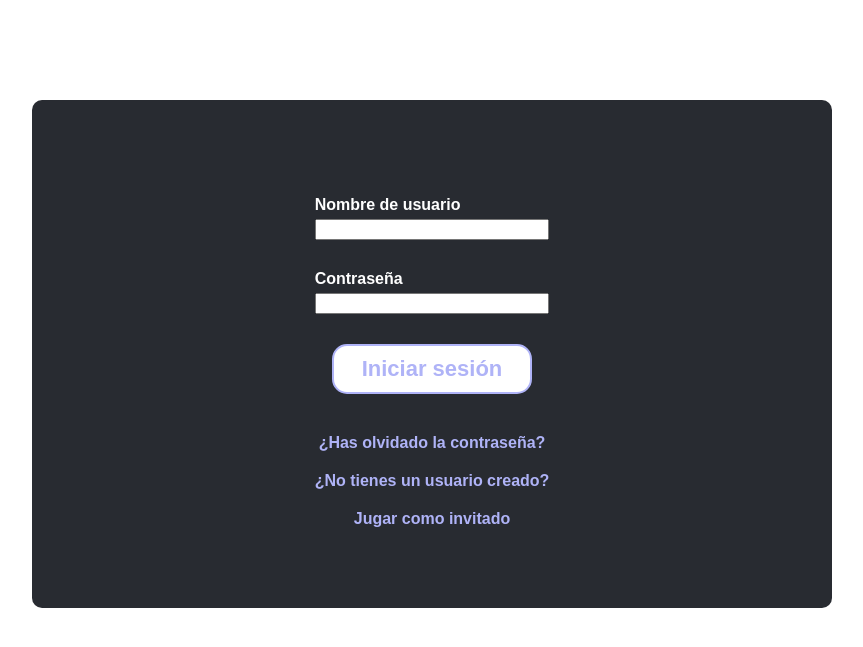
After one commit to Ihernande22/Proyecto2_DAW, a PHP site: page /login.html in a window 1280 px wide. The commit adds this page. Shown: the top 647 px of the page, without its empty margins (208-1071 px from the left). Run offline with PHP 8.4, Linux system fonts and the light colour scheme.

Commit message:
interfaz login casi

```diff
--- a/statrivals-app/css/index.css
+++ b/statrivals-app/css/index.css
@@ -416,6 +416,7 @@ h1 {
 
 .principal button {
     margin-bottom: 30px;
+    margin-top: -20px;
     background-color: var(--color-secundario);
     color: var(--color-principal);
     font-weight: bold;
@@ -447,7 +448,7 @@ h1 {
 
 /* Boton de volver atras */
 #volverAtras {
-    max-width: 100px;
+    max-width: 80px;
     padding-top: 50px;
     margin: auto;
 }
--- /dev/null
+++ b/statrivals-app/css/login.css
@@ -0,0 +1,50 @@
+@import 'index.css';
+
+#ContenedorFormLogin {
+    background-color: var(--color-secundario);
+    max-width: 800px;
+    width: 100%;
+    border-radius: 10px;
+    padding: 80px;
+    margin: auto;
+    margin-top: 100px;
+    display: flex;
+    justify-content: center;
+    text-align: center;
+}
+
+#ContenedorFormLogin p {
+    text-align: left;
+    color: white;
+    font-weight: bold;
+    font-family: sans-serif;
+    display: flex;
+    flex-direction: column;
+    gap: 5px;
+    margin-bottom: 30px;
+}
+
+#ContenedorFormLogin button {
+    background-color: white;
+    border: 2px solid var(--color-principal);
+    border-radius: 15px;
+    font-weight: bold;
+    font-size: 22px;
+    color: var(--color-principal);
+    padding: 10px;
+    width: 200px;
+}
+
+#opcionesLogin {
+    margin-top: 40px;
+    text-align: center;
+    display: flex;
+    flex-direction: column;
+    gap: 20px;
+}
+
+#opcionesLogin a {
+    color: var(--color-principal);
+    font-weight: bold;
+    font-family: sans-serif;
+}
--- a/statrivals-app/index.html
+++ b/statrivals-app/index.html
@@ -17,7 +17,7 @@
             <ul class="menu_lista">
                 <li class="item"><a href="logros.html">LOGROS</a></li>
                 <li class="item"><a href="rankings.html">RANKINGS</a></li>
-                <li class="login"><a href="login" target="_blank"><button>LOGIN</button></a></li>
+                <li class="login"><a href="login.html" target="_blank"><button>LOGIN</button></a></li>
             </ul>
         </div>
     </nav>
--- /dev/null
+++ b/statrivals-app/login.html
@@ -0,0 +1,27 @@
+<!DOCTYPE html>
+<html lang="en">
+<head>
+    <meta charset="UTF-8">
+    <meta http-equiv="X-UA-Compatible" content="IE=edge">
+    <meta name="viewport" content="width=device-width, initial-scale=1.0">
+    <title>StatRivals</title>
+    <link rel="shortcut icon" href="img/favicon.jpg" type="image/x-icon">
+    <link rel="stylesheet" href="css/login.css">
+    <script src="js/login.js" defer></script>
+</head>
+<body>
+    <!-- FORMULARIO LOGIN -->
+    <div id="ContenedorFormLogin">
+        <form action="" method="post">
+            <p><label for="nombreUsuario">Nombre de usuario</label><input type="text" id="nombreUsuario"></p>
+            <p><label for="password">Contraseña</label><input type="password" id="password"></p>
+            <button type="submit">Iniciar sesión</button><br>
+            <div id="opcionesLogin">
+                <a href="">¿Has olvidado la contraseña?</a>
+                <a href="">¿No tienes un usuario creado?</a>
+                <a href="index.html">Jugar como invitado</a>
+            </div>
+        </form>
+    </div>
+</body>
+</html>
--- a/statrivals-app/logros.html
+++ b/statrivals-app/logros.html
@@ -17,7 +17,7 @@
             <ul class="menu_lista">
                 <li class="item"><a href="logros.html">LOGROS</a></li>
                 <li class="item"><a href="rankings.html">RANKINGS</a></li>
-                <li class="login"><button>LOGIN</button></li>
+                <li class="login"><a href="login.html" target="_blank"><button>LOGIN</button></a></li>
             </ul>
         </div>
     </nav>
--- a/statrivals-app/rankings.html
+++ b/statrivals-app/rankings.html
@@ -17,7 +17,7 @@
             <ul class="menu_lista">
                 <li class="item"><a href="logros.html">LOGROS</a></li>
                 <li class="item"><a href="rankings.html">RANKINGS</a></li>
-                <li class="login"><button>LOGIN</button></li>
+                <li class="login"><a href="login.html" target="_blank"><button>LOGIN</button></a></li>
             </ul>
         </div>
     </nav>
```
Also changed, not shown: statrivals-app/.htaccess (added).
